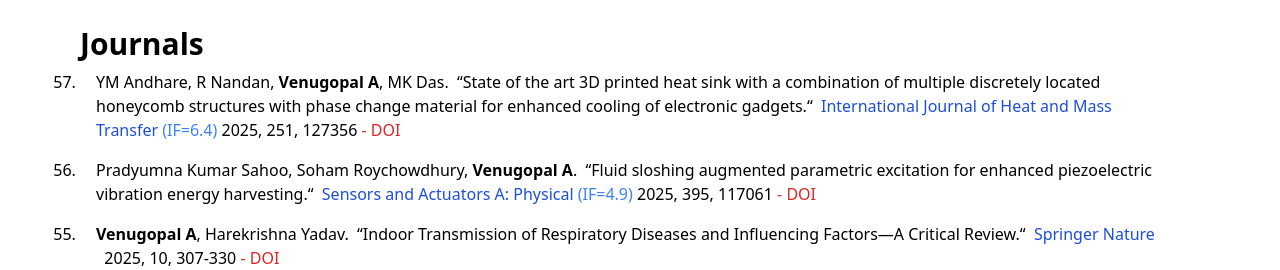
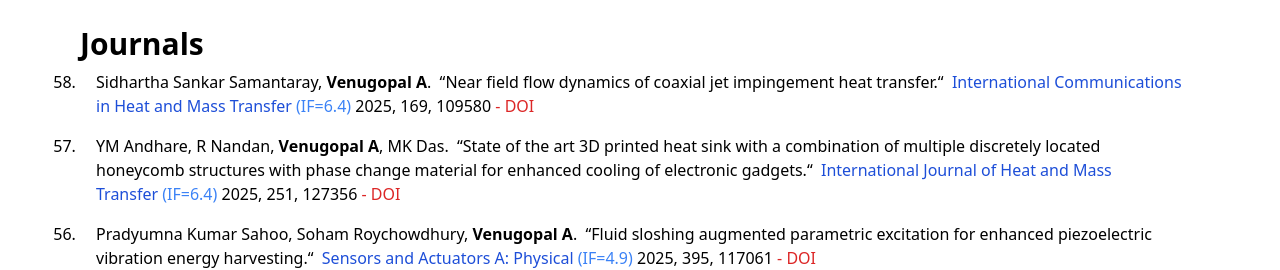
Before and after one commit to fdlabiitbbs/afg-2, a Next.js app: page /journals in a window 1280 px wide. Shown: the part 289-559 px from the top of the page. Built offline with nearby package versions, Linux system fonts and the light colour scheme.

Commit message:
ID58_journal

```diff
--- a/constants/index.js
+++ b/constants/index.js
@@ -1088,6 +1088,16 @@ export const Journals = [
     DOI: "https://doi.org/10.1016/j.ijheatmasstransfer.2025.127356",
     impactFactor:6.4,
   },
+  {
+    ID: 58,
+    Authors: ["Sidhartha Sankar Samantaray", <b>Venugopal A</b>],
+    Title:
+      "Near field flow dynamics of coaxial jet impingement heat transfer",
+    Journal: "International Communications in Heat and Mass Transfer",
+    Volume_Issue_Year_Pages: ["2025","169","109580"],
+    DOI: "https://doi.org/10.1016/j.icheatmasstransfer.2025.109580",
+    impactFactor:6.4,
+  },
 ];
 
 export const sponsoredProjects = [
```
